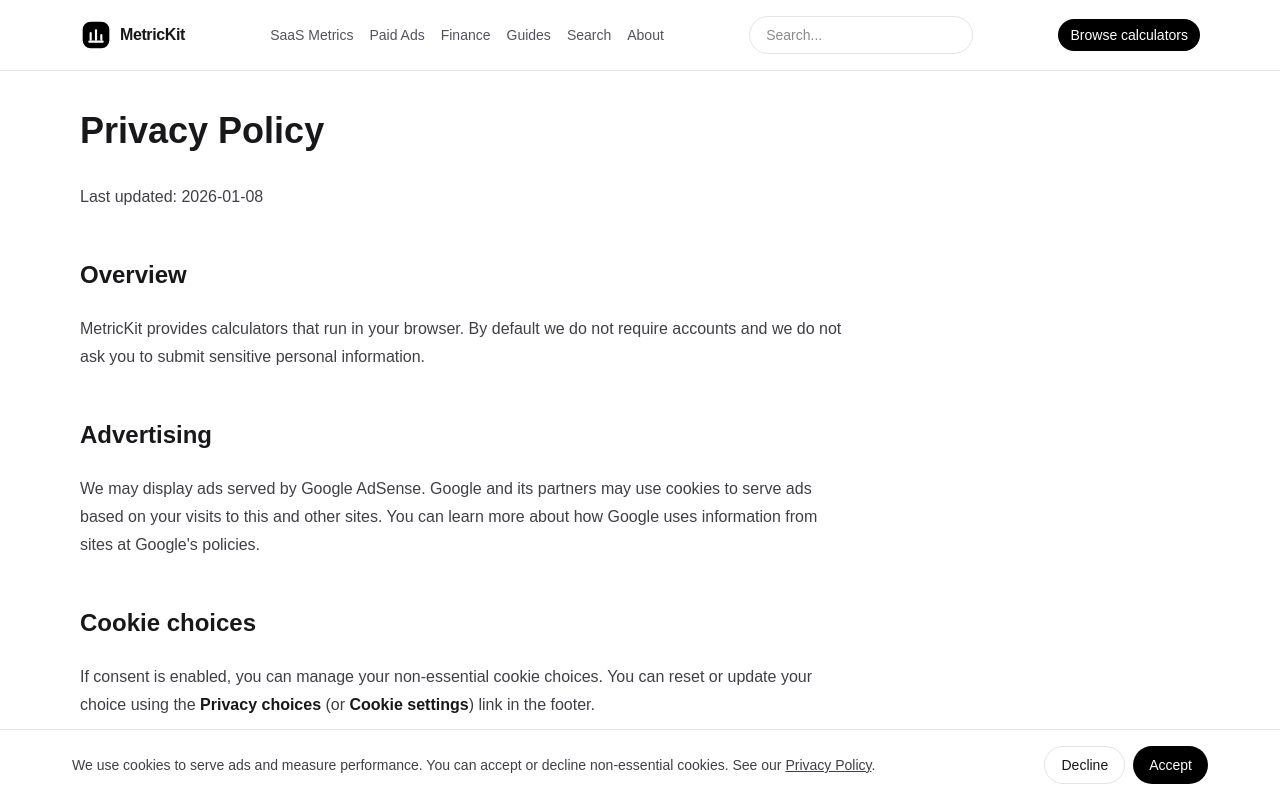
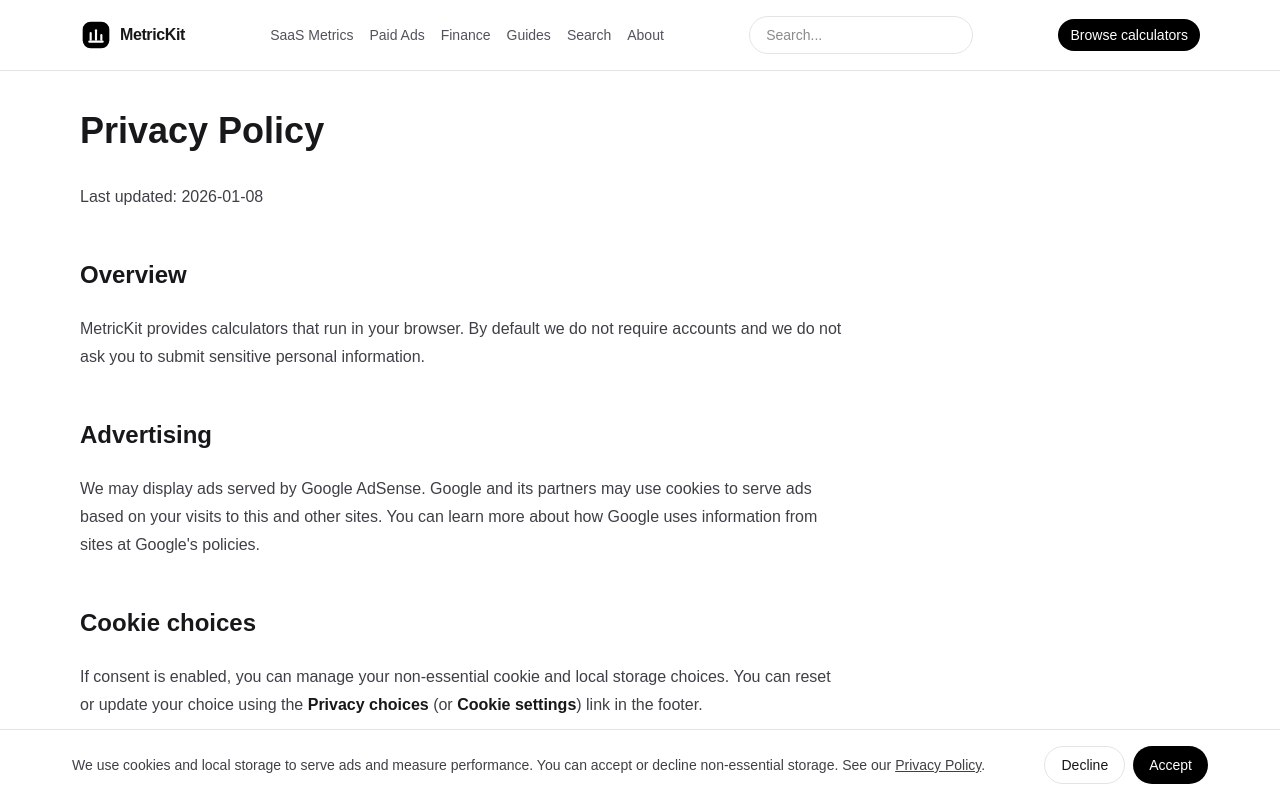
Before and after one commit to shifang52221/metrickittools.com, a Next.js app: page /privacy in a window 1280 px wide. Shown: the top 800 px of the page. Built offline with nearby package versions, Linux system fonts and the light colour scheme; no server answers.

Commit message:
fix: clarify consent storage language

```diff
--- a/src/app/privacy/page.tsx
+++ b/src/app/privacy/page.tsx
@@ -30,8 +30,8 @@ export default function PrivacyPage() {
       </p>
       <h2>Cookie choices</h2>
       <p>
-        If consent is enabled, you can manage your non-essential cookie choices.
-        You can reset or update your choice using the{" "}
+        If consent is enabled, you can manage your non-essential cookie and
+        local storage choices. You can reset or update your choice using the{" "}
         <strong>Privacy choices</strong> (or <strong>Cookie settings</strong>) link
         in the footer.
       </p>
--- a/src/components/consent/ConsentBanner.tsx
+++ b/src/components/consent/ConsentBanner.tsx
@@ -30,8 +30,8 @@ export function ConsentBanner() {
     <div className="fixed inset-x-0 bottom-0 z-50 border-t border-zinc-200 bg-white p-4 shadow-lg dark:border-zinc-800 dark:bg-black">
       <div className="mx-auto flex w-full max-w-6xl flex-col gap-3 px-2 sm:flex-row sm:items-center sm:justify-between">
         <div className="text-sm text-zinc-700 dark:text-zinc-300">
-          We use cookies to serve ads and measure performance. You can accept or
-          decline non-essential cookies. See our{" "}
+          We use cookies and local storage to serve ads and measure performance.
+          You can accept or decline non-essential storage. See our{" "}
           <Link className="underline" href="/privacy">
             Privacy Policy
           </Link>
```
